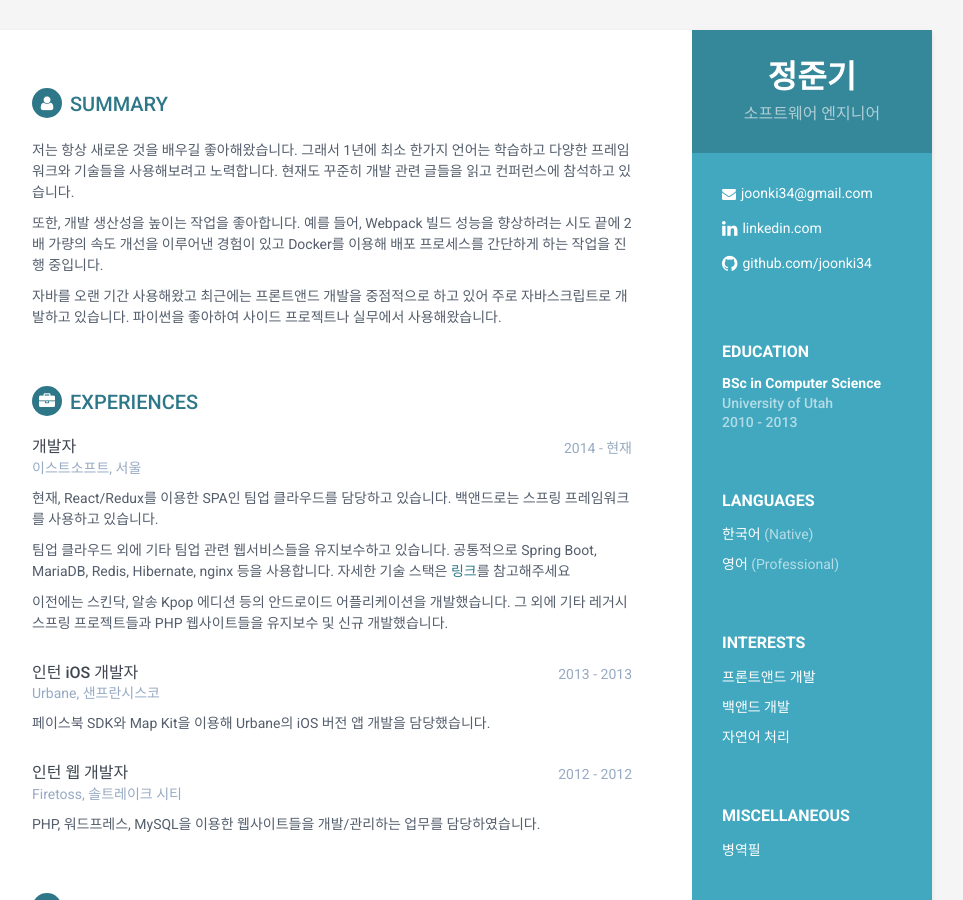
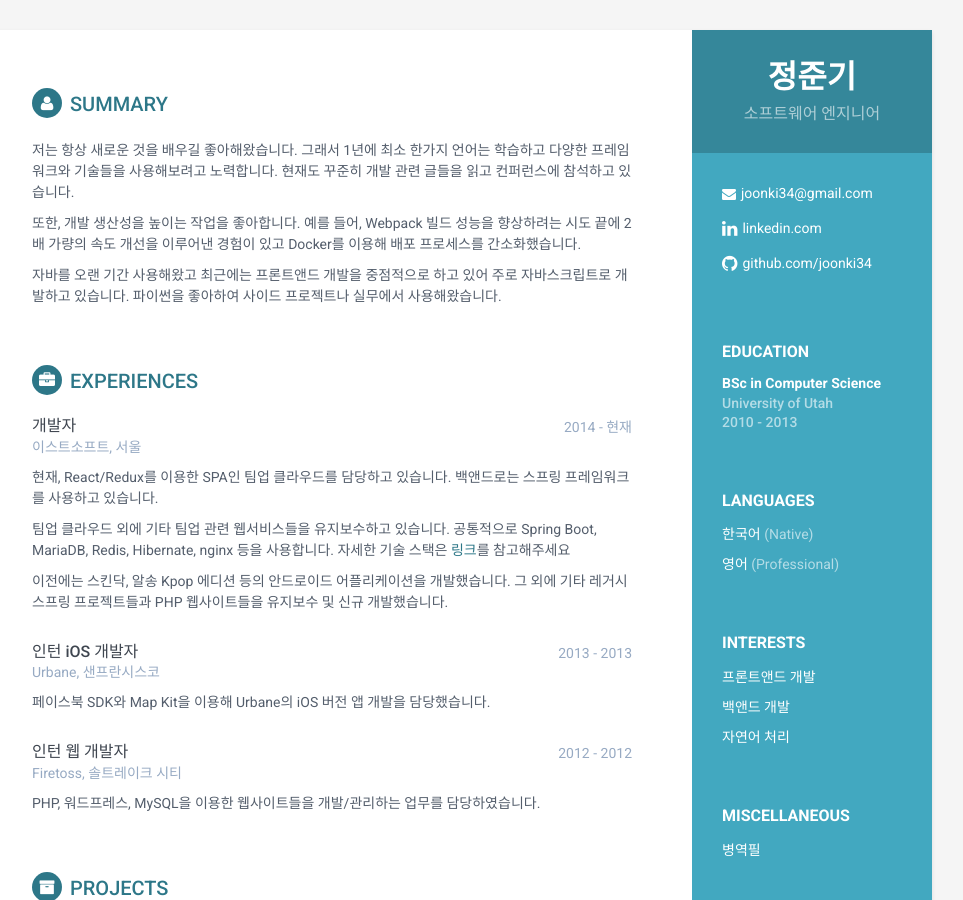
Before and after one commit to joonki34/joonki34.github.io, a Jekyll site: the page built from korean/index.html, in a window 1280 px wide and 900 px high. Shown: the whole window, without its empty margins (188-1151 px from the left). Built offline with Jekyll 4.4.1, drawn with Linux system fonts in a browser that asks for light colours.

Commit message:
Update korean.html

```diff
--- a/_layouts/korean.html
+++ b/_layouts/korean.html
@@ -84,7 +84,7 @@
                 <h2 class="section-title"><i class="fa fa-user"></i>Summary</h2>
                 <div class="summary">
                     <p>저는 항상 새로운 것을 배우길 좋아해왔습니다. 그래서 1년에 최소 한가지 언어는 학습하고 다양한 프레임워크와 기술들을 사용해보려고 노력합니다. 현재도 꾸준히 개발 관련 글들을 읽고 컨퍼런스에 참석하고 있습니다.</p>
-                    <p>또한, 개발 생산성을 높이는 작업을 좋아합니다. 예를 들어, Webpack 빌드 성능을 향상하려는 시도 끝에 2배 가량의 속도 개선을 이루어낸 경험이 있고 Docker를 이용해 배포 프로세스를 간단하게 하는 작업을 진행 중입니다.</p>
+                    <p>또한, 개발 생산성을 높이는 작업을 좋아합니다. 예를 들어, Webpack 빌드 성능을 향상하려는 시도 끝에 2배 가량의 속도 개선을 이루어낸 경험이 있고 Docker를 이용해 배포 프로세스를 간소화했습니다.</p>
                     <p>자바를 오랜 기간 사용해왔고 최근에는 프론트앤드 개발을 중점적으로 하고 있어 주로 자바스크립트로 개발하고 있습니다. 파이썬을 좋아하여 사이드 프로젝트나 실무에서 사용해왔습니다.</p>
                 </div><!--//summary-->
             </section><!--//section-->
```
